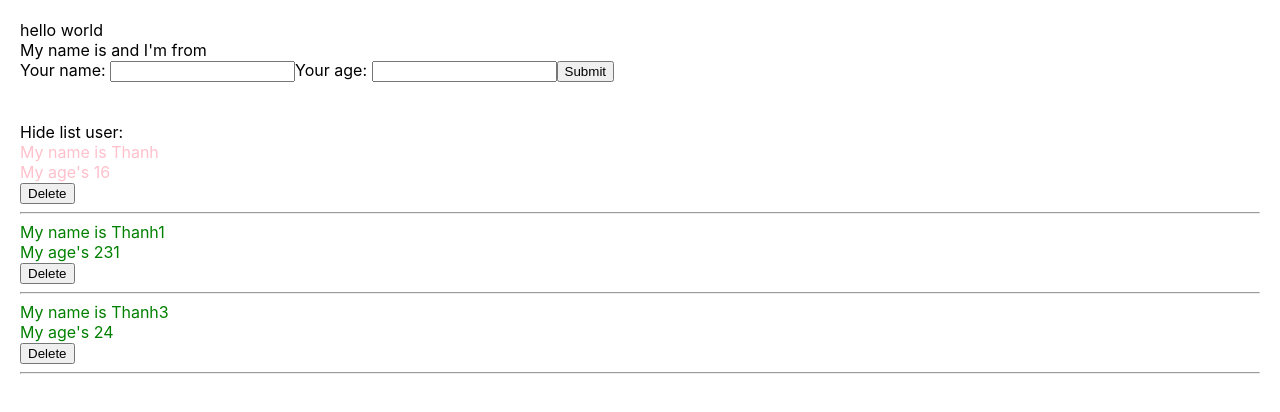
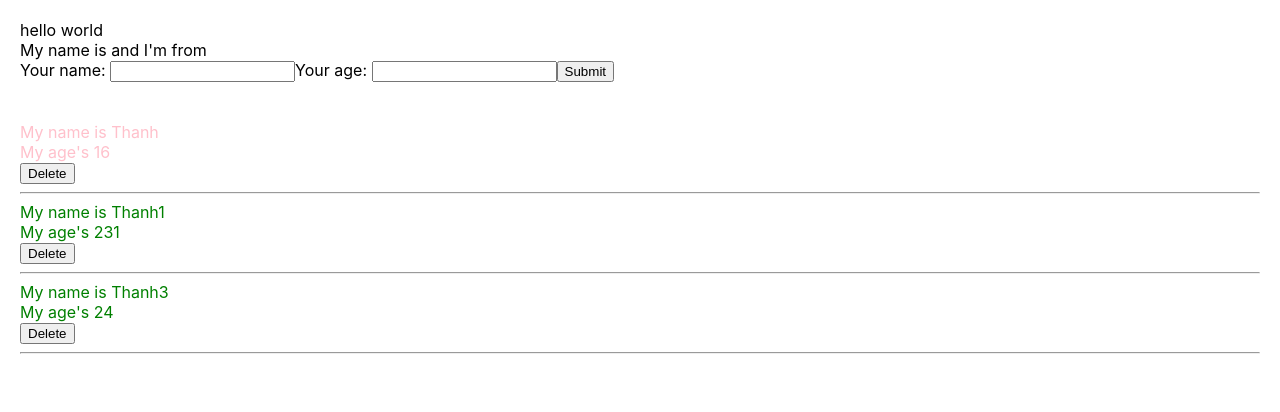
Before and after one commit to Thanh3423/basic-react-redux, a React (Create React App) app: page / in a window 1280 px wide. Shown: the top 412 px of the page. Built offline with nearby package versions, Linux system fonts and the light colour scheme.

Commit message:
function component

```diff
--- a/src/components/DisplayInfor.js
+++ b/src/components/DisplayInfor.js
@@ -2,57 +2,49 @@
 import './DisplayInfor.scss';
 import logo from './../logo.svg';
 
-class DisplayInfor extends React.Component {
-    constructor(props) {
-        console.log(">>call constructor: 1")
-        super(props);
-        //babel compiler
-        this.state = {
-            isShowListUser: true
-        }
-    }
+// class DisplayInfor extends React.Component {
+// //stateless: component k cos state, stateful nguoc lai
+//     render() {
+//         console.log(">>>call me render")
 
-    handleShowHide = () => {
-        this.setState({
-            isShowListUser: !this.state.isShowListUser//cập nhật ngược lại nếu true thành false, false thành true
-        })
-    }
+//         //destructuring array/object
+//         const { listUsers } = this.props;
+//         //console.table(listUsers);
+//         //props=> vieets tatws cuar properties: truyen du lieu tu component cha sang con
+//         //tamplate +logic js
+//         return (
+//             <div className='display-infor-container'>
+//                 {true &&
+//                     <div>
+//                         {listUsers.map((user, index) => {
 
-    componentDidMount() {
-        console.log('>> Call me component did mount')
-        setTimeout(() => {
-            document.title = 'Thanh'//thay teen tieeu de trang web
-        }, 3000)
-    }
+//                             return (
+//                                 <div key={user.id} className={+user.age > 18 ? "green" : "red"}>
+//                                     <div>
+//                                         <div >My name is {user.name}</div>
+//                                         <div>My age's {user.age}</div>
+//                                     </div>
+//                                     <div>
+//                                         <button onClick={() => this.props.handleDeleteUser(user.id)}>Delete</button>
+//                                     </div>
+//                                     <hr />
+//                                 </div>
+//                             )
 
+//                         })}
+//                     </div>
+//                 }
+//             </div>
 
-    componentDidUpdate(prevProps, prevState, snapshot) {
-        console.log('>> Call me component did update', this.props, prevProps)
-        if (this.props.listUsers !== prevProps.listUsers) {
-            if (this.props.listUsers.length === 5) {
-                alert('you got 5 users')
-            }
-        }
+//         )
+//     }
+// }
 
-    }
-    render() {
-        console.log(">>>call me render")
-
-        //destructuring array/object
-        const { listUsers } = this.props;
-        console.log(listUsers);
-        //console.table(listUsers);
-        //props=> vieets tatws cuar properties: truyen du lieu tu component cha sang con
-        //tamplate +logic js
+const DisplayInfor = (props) => {
+    const { listUsers } = props;
     return (
         <div className='display-infor-container'>
-                {/* <img src={logo} /> */}
-                <div>
-                    <span onClick={() => { this.handleShowHide() }}>
-                        {this.state.isShowListUser === true ? "Hide list user: " : "Show list user"}
-                    </span>
-                </div>
-                {this.state.isShowListUser &&
+            {true &&
                 <div>
                     {listUsers.map((user, index) => {
 
@@ -63,47 +55,19 @@
                                     <div>My age's {user.age}</div>
                                 </div>
                                 <div>
-                                        <button onClick={() => this.props.handleDeleteUser(user.id)}>Delete</button>
+                                    <button onClick={() => props.handleDeleteUser(user.id)}>Delete</button>
                                 </div>
                                 <hr />
                             </div>
                         )
 
-
-                            // if (+user.age > 18) {
-                            //     return (
-                            //         <div key={user.id} className="green">
-                            //             <div>My name is {user.name}</div>
-                            //             <div>My age's {user.age}</div>
-                            //             <hr />
-                            //         </div>
-                            //     )
-                            // } else {
-                            //     return (
-                            //         <div key={user.id} className="red">
-                            //             <div>My name is {user.name}</div>
-                            //             <div>My age's {user.age}</div>
-                            //             <hr />
-                            //         </div>
-                            //     )
-                            // }
-
                     })}
-                        {/* <div>My name is {name}</div>
-                <div>My age's {age}</div>
-                <hr />
-                <div>My name is {name}</div>
-                <div>My age's {age}</div>
-                <hr />
-                <div>My name is {name}</div>
-                <div>My age's {age}</div> */}
-
                 </div>
             }
         </div>
 
     )
 }
-}
+
 
 export default DisplayInfor;
```
Lines whose indentation alone changed are shown as unchanged.
